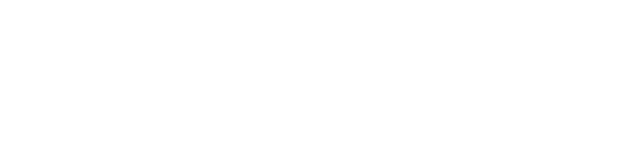
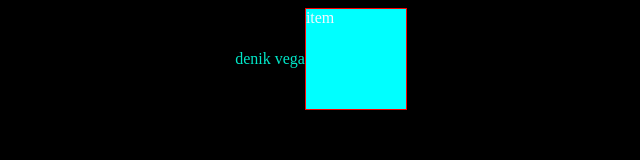
Before and after one commit to xotic23shotopps/lesson-11-css-version, a plain HTML site: page index.html in a window 1280 px wide. Shown: the whole page, without its empty margins (323-963 px from the left). Drawn offline with Linux system fonts and the light colour scheme.

Commit message:
lesson 11 css part1

```diff
--- a/index.html
+++ b/index.html
@@ -4,8 +4,15 @@
     <meta charset="UTF-8">
     <meta name="viewport" content="width=device-width, initial-scale=1.0">
     <title>Document</title>
+    <link rel="stylesheet" href="style.css">n
 </head>
 <body>
 
+    <p>denik vega</p>
+
+    <div class="item">
+        item
+    </div>
+
 </body>
 </html>
--- /dev/null
+++ b/style.css
@@ -0,0 +1,18 @@
+p{
+    color:rgb(0, 231, 200);
+}
+.item{
+    width: 100px;
+    height: 100px;
+    border: 1px solid red;
+    background-color:aqua;
+    color:aliceblue;
+
+}
+body{
+    background-color: black;
+    display: flex;
+    flex-direction: row;
+    justify-content: center;
+    align-items: center;
+}
```
